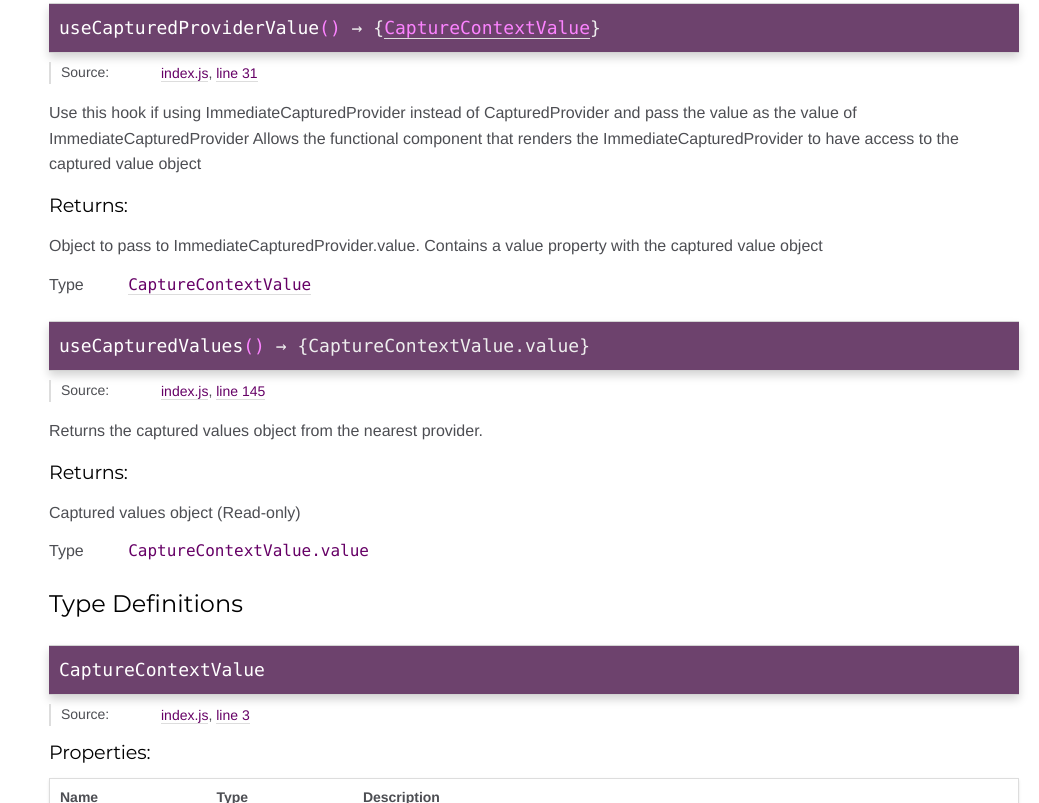
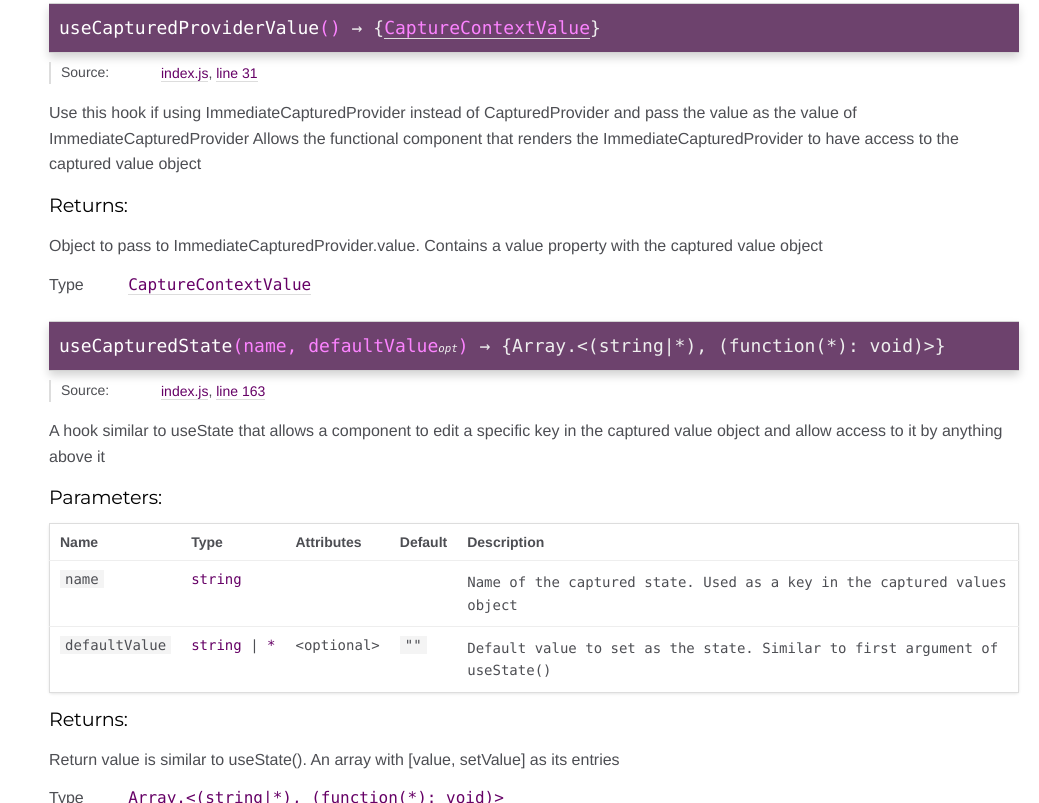
Before and after one commit to malee31/react-use-captured-state, a plain HTML site: page global.html in a window 1280 px wide. Shown: the part 1997-2800 px from the top of the page, without its empty margins (241-1280 px from the left). Drawn offline with Linux system fonts and the light colour scheme.

Commit message:
Deploying to gh-pages from @ malee31/use-captured-state@9e307ea9e08d259168fee2582baf55a7e390ddff 🚀

```diff
--- a/global.html
+++ b/global.html
@@ -29,7 +29,7 @@
 
     <input type="text" id="nav-search" placeholder="Search" />
 
-    <h2><a href="index.html">Home</a></h2><h3>Classes</h3><ul><li><a href="CapturedProvider.html">CapturedProvider</a></li><li><a href="ImmediateCapturedProvider.html">ImmediateCapturedProvider</a></li></ul><h3>Global</h3><ul><li><a href="global.html#batchRemoveKeys">batchRemoveKeys</a></li><li><a href="global.html#batchUpdateKeys">batchUpdateKeys</a></li><li><a href="global.html#CaptureContextValue">CaptureContextValue</a></li><li><a href="global.html#captureDefaultValue">captureDefaultValue</a></li><li><a href="global.html#removeKey">removeKey</a></li><li><a href="global.html#updateKey">updateKey</a></li><li><a href="global.html#useCaptureContextValue">useCaptureContextValue</a></li><li><a href="global.html#useCapturedProviderValue">useCapturedProviderValue</a></li><li><a href="global.html#useCapturedValues">useCapturedValues</a></li></ul>
+    <h2><a href="index.html">Home</a></h2><h3>Classes</h3><ul><li><a href="CapturedProvider.html">CapturedProvider</a></li><li><a href="ImmediateCapturedProvider.html">ImmediateCapturedProvider</a></li></ul><h3>Global</h3><ul><li><a href="global.html#batchRemoveKeys">batchRemoveKeys</a></li><li><a href="global.html#batchUpdateKeys">batchUpdateKeys</a></li><li><a href="global.html#CaptureContextValue">CaptureContextValue</a></li><li><a href="global.html#captureDefaultValue">captureDefaultValue</a></li><li><a href="global.html#removeKey">removeKey</a></li><li><a href="global.html#updateKey">updateKey</a></li><li><a href="global.html#useCaptureContextValue">useCaptureContextValue</a></li><li><a href="global.html#useCapturedProviderValue">useCapturedProviderValue</a></li><li><a href="global.html#useCapturedState">useCapturedState</a></li><li><a href="global.html#useCapturedValues">useCapturedValues</a></li></ul>
 </nav>
 
 <div id="main">
@@ -984,6 +984,222 @@ Allows the functional component that renders the ImmediateCapturedProvider to ha
 
 
 
+    <h4 class="name" id="useCapturedState"><span class="type-signature"></span>useCapturedState<span class="signature">(name, defaultValue<span class="signature-attributes">opt</span>)</span><span class="type-signature"> &rarr; {Array.&lt;(string|*), (function(*): void)>}</span></h4>
+
+
+
+
+
+
+<dl class="details">
+
+
+    <dt class="tag-source">Source:</dt>
+    <dd class="tag-source"><ul class="dummy"><li>
+        <a href="index.js.html">index.js</a>, <a href="index.js.html#line163">line 163</a>
+    </li></ul></dd>
+
+
+
+
+
+
+
+
+
+
+
+
+
+
+
+
+
+
+
+
+
+
+
+
+
+
+
+
+
+
+
+</dl>
+
+
+
+
+
+<div class="description usertext">
+    <p>A hook similar to useState that allows a component to edit a specific key in the captured value object and allow access to it by anything above it</p>
+</div>
+
+
+
+
+
+
+
+
+
+
+
+    <h5>Parameters:</h5>
+
+
+<table class="params">
+    <thead>
+    <tr>
+
+        <th>Name</th>
+
+
+        <th>Type</th>
+
+
+        <th>Attributes</th>
+
+
+
+        <th>Default</th>
+
+
+        <th class="last">Description</th>
+    </tr>
+    </thead>
+
+    <tbody>
+
+
+        <tr>
+
+                <td class="name"><code>name</code></td>
+
+
+            <td class="type">
+
+
+<span class="param-type">string</span>
+
+
+
+            </td>
+
+
+                <td class="attributes">
+
+
+
+
+
+                </td>
+
+
+
+                <td class="default">
+
+                </td>
+
+
+            <td class="description last"><p>Name of the captured state. Used as a key in the captured values object</p></td>
+        </tr>
+
+
+
+        <tr>
+
+                <td class="name"><code>defaultValue</code></td>
+
+
+            <td class="type">
+
+
+<span class="param-type">string</span>
+|
+
+<span class="param-type">*</span>
+
+
+
+            </td>
+
+
+                <td class="attributes">
+
+                    &lt;optional><br>
+
+
+
+
+
+                </td>
+
+
+
+                <td class="default">
+
+                    <code>""</code>
+
+                </td>
+
+
+            <td class="description last"><p>Default value to set as the state. Similar to first argument of useState()</p></td>
+        </tr>
+
+
+    </tbody>
+</table>
+
+
+
+
+
+
+
+
+
+
+
+
+
+
+
+
+<h5>Returns:</h5>
+
+
+<div class="param-desc">
+    <p>Return value is similar to useState(). An array with [value, setValue] as its entries</p>
+</div>
+
+
+
+<dl class="param-type">
+    <dt>
+        Type
+    </dt>
+    <dd>
+
+<span class="param-type">Array.&lt;(string|*), (function(*): void)></span>
+
+
+    </dd>
+</dl>
+
+
+
+
+
+
+
+
+
+
     <h4 class="name" id="useCapturedValues"><span class="type-signature"></span>useCapturedValues<span class="signature">()</span><span class="type-signature"> &rarr; {CaptureContextValue.value}</span></h4>
 
 
@@ -1331,7 +1547,7 @@ Is the return value of the <a href="global.html#useCapturedProviderValue">useCap
 <br class="clear">
 
 <footer>
-    Documentation generated by <a href="https://github.com/jsdoc3/jsdoc">JSDoc 3.6.10</a> on Wed May 18 2022 20:23:21 GMT+0000 (Coordinated Universal Time) using the <a href="https://github.com/clenemt/docdash">docdash</a> theme.
+    Documentation generated by <a href="https://github.com/jsdoc3/jsdoc">JSDoc 3.6.10</a> on Wed May 18 2022 20:27:12 GMT+0000 (Coordinated Universal Time) using the <a href="https://github.com/clenemt/docdash">docdash</a> theme.
 </footer>
 
 <script>prettyPrint();</script>
```
Also changed, not shown: CapturedProvider.html (+2 -2 lines), ImmediateCapturedProvider.html (+2 -2 lines), index.html (+2 -2 lines), index.js.html (+7 -4 lines).
